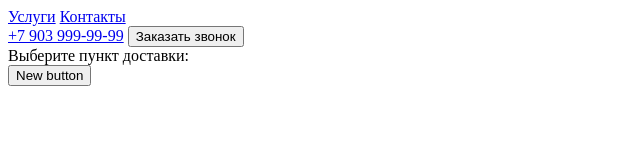
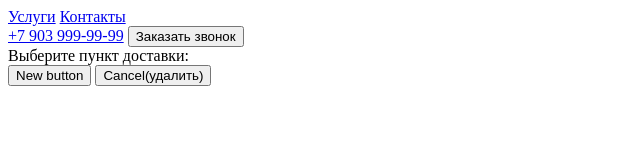
Before and after one commit to serj053/test2, a plain HTML site: page index.html in a window 1280 px wide. Shown: the whole page, without its empty margins (0-640 px from the left). Drawn offline with Linux system fonts and the light colour scheme.

Commit message:
aded Cancel button

```diff
--- a/index.html
+++ b/index.html
@@ -22,5 +22,6 @@
     </header>
     <div>Выберите пункт доставки:</div>
     <button>New button</button>
+    <button>Cancel(удалить)</button>
 </body>
 </html>
```
